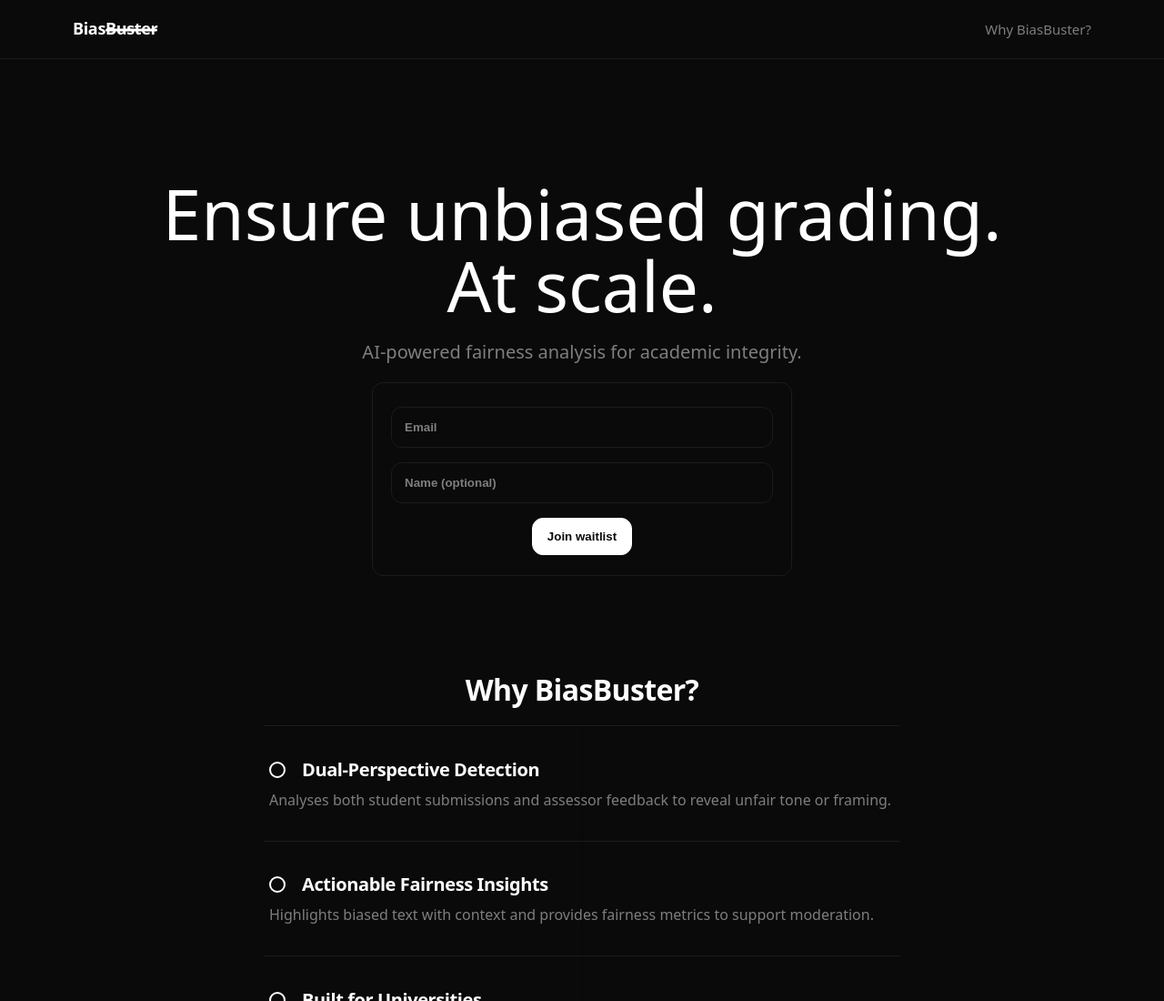
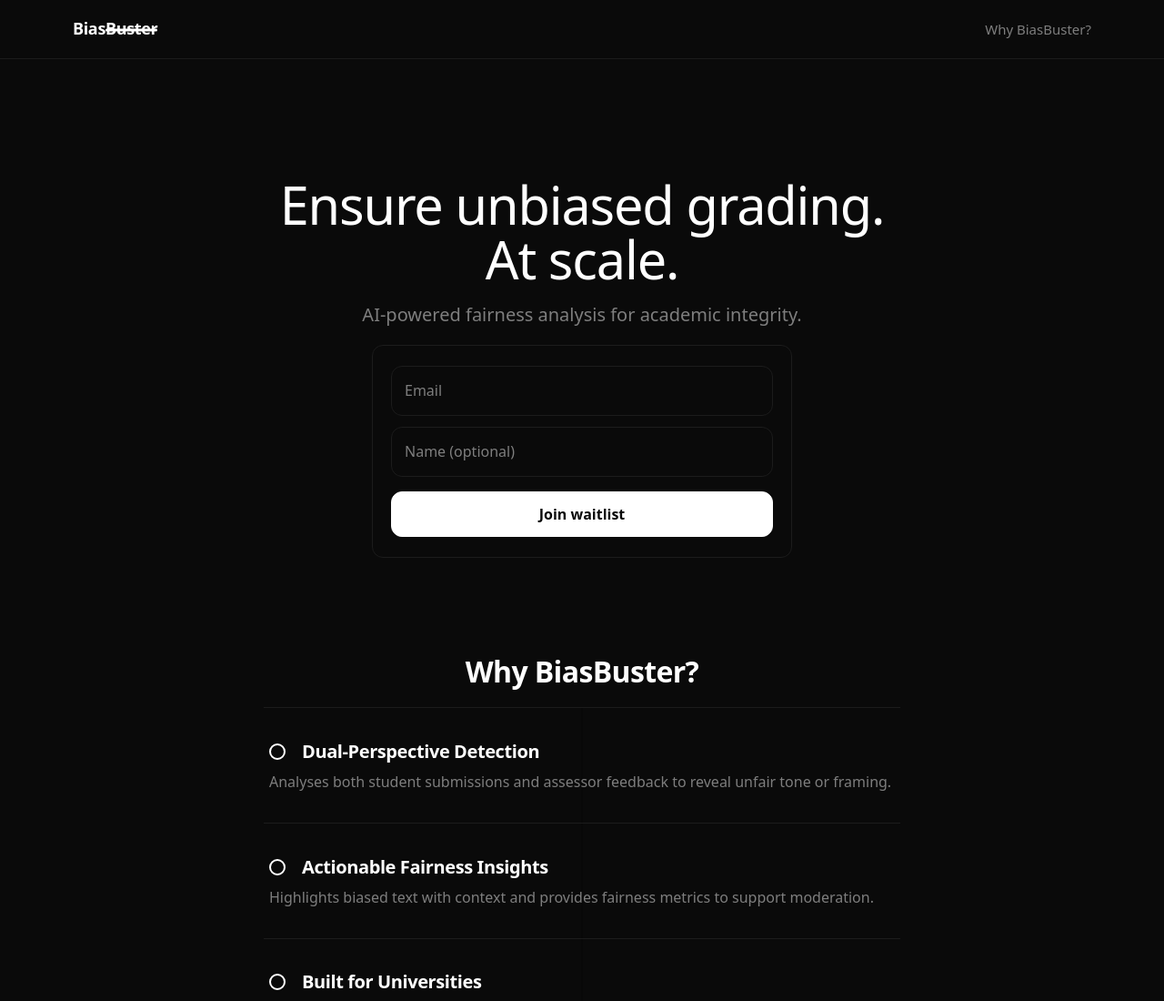
Before and after one commit to DVD248/biasbuster, a plain HTML site: page index.html in a window 1280 px wide. Shown: the top 1100 px of the page at 91% size. Drawn offline with Linux system fonts and the light colour scheme.

Commit message:
Update title and refine styles in index.html

```diff
--- a/index.html
+++ b/index.html
@@ -3,7 +3,7 @@
 <head>
   <meta charset="UTF-8" />
   <meta name="viewport" content="width=device-width, initial-scale=1" />
-  <title>BiasBuster – Waitlist</title>
+  <title>BiasBuster — Join the Waitlist</title>
   <style>
     :root {
       --bg: #0a0a0a;
@@ -12,7 +12,6 @@
       --border: #1c1c1c;
       --radius: 12px;
       --maxw: 1120px;
-      --ease-out: cubic-bezier(.22,.61,.36,1);
     }
     body {
       margin: 0;
@@ -40,7 +39,7 @@
     }
     .nav-inner { max-width: var(--maxw); margin: 0 auto; padding: 0 20px; display: flex; align-items: center; justify-content: space-between; }
     .top-link { color: var(--muted); font-size: 14px; position: relative; text-decoration: none; }
-    .top-link:hover { color: var(--fg); transform: translateY(-1px); }
+    .top-link:hover { color: var(--fg); }
     .top-link::after { content: ""; position: absolute; left: 0; right: 0; bottom: -4px; height: 1px; background: currentColor; transform: scaleX(0); transform-origin: left; transition: transform .2s ease; }
     .top-link:hover::after { transform: scaleX(1); }
     .brand {
@@ -55,11 +54,10 @@
     section { padding: 50px 0; }
     h1, h2, h3 { margin: 0 0 14px; letter-spacing: -0.02em; }
     h1 {
-      font-size: clamp(50px, 6vw, 96px);
-      margin-bottom: 18px;
-      line-height: 1.03;
+      font-size: clamp(40px, 4.5vw, 80px);
+      margin-bottom: 14px;
+      line-height: 1.05;
       font-weight: 500;
-      letter-spacing: -0.015em;
     }
     h2 { font-size: clamp(22px, 4vw, 32px); }
     p { margin: 0 0 18px; }
@@ -100,21 +98,7 @@
       padding: 22px 20px;
       border-radius: var(--radius);
     }
-    .input, .btn {
-      padding: 12px 16px;
-      border: 1px solid var(--fg);
-      border-radius: var(--radius);
-      background: var(--fg);
-      color: var(--bg);
-      font-weight: 600;
-      cursor: pointer;
-      margin-top: 4px;
-      transition: background .18s var(--ease-out), color .18s var(--ease-out), transform .18s var(--ease-out), box-shadow .18s var(--ease-out);
-      box-shadow: 0 0 0 rgba(0,0,0,0);
-    }
-    .btn:hover { transform: translateY(-1px); box-shadow: 0 6px 20px rgba(0,0,0,.25); }
-    .btn:active { transform: translateY(0); box-shadow: 0 2px 10px rgba(0,0,0,.18); }
-    .btn:focus-visible { outline: 2px solid #fff; outline-offset: 2px; }
+    .input, .btn { width: 100%; font: inherit; }
     .input {
       box-sizing: border-box;
       width: 100%;
@@ -204,19 +188,13 @@
 
 
     /* ===== Premium, subtle animations ===== */
-    .reveal { opacity: 0; transform: translateY(8px); will-change: opacity, transform; }
-    .reveal.show { animation: fadeUp .26s var(--ease-out) both; }
-    .delay-1 { animation-delay: .06s; }
-    .delay-2 { animation-delay: .12s; }
-    .delay-3 { animation-delay: .18s; }
-    .feature.reveal.show { animation-duration: .32s; }
-
-    /* Hero headline gets subtle tracking animation too */
-    section.center h1.reveal.show { animation: fadeUp .28s var(--ease-out) both, trackIn .6s ease-out both; }
-
-    @media (prefers-reduced-motion: reduce) {
-      .reveal { opacity: 1; transform: none; animation: none !important; }
-    } }
+    .reveal { opacity: 0; transform: translateY(8px); transition: opacity .22s ease-out, transform .22s ease-out; will-change: opacity, transform; }
+    .reveal.show { opacity: 1; transform: translateY(0); }
+    .delay-1 { transition-delay: .06s; }
+    .delay-2 { transition-delay: .12s; }
+    .delay-3 { transition-delay: .18s; }
+    .feature.reveal { transition-duration: .28s; }
+    @media (prefers-reduced-motion: reduce) { .reveal { transition:none; transform:none; opacity:1; } }
 
 
     /* anchor offset for sticky header */
@@ -234,11 +212,7 @@
       .nav-inner { max-width: calc(var(--maxw) + 120px); }
     }
 
-
-    @keyframes fadeUp { from { opacity: 0; transform: translateY(8px); } to { opacity: 1; transform: translateY(0); } }
-    @keyframes trackIn { from { letter-spacing: .6px; } to { letter-spacing: 0; } }
   </style>
-  <link rel="icon" type="image/png" href="square.png" />
 </head>
 <body>
   <header>
```
